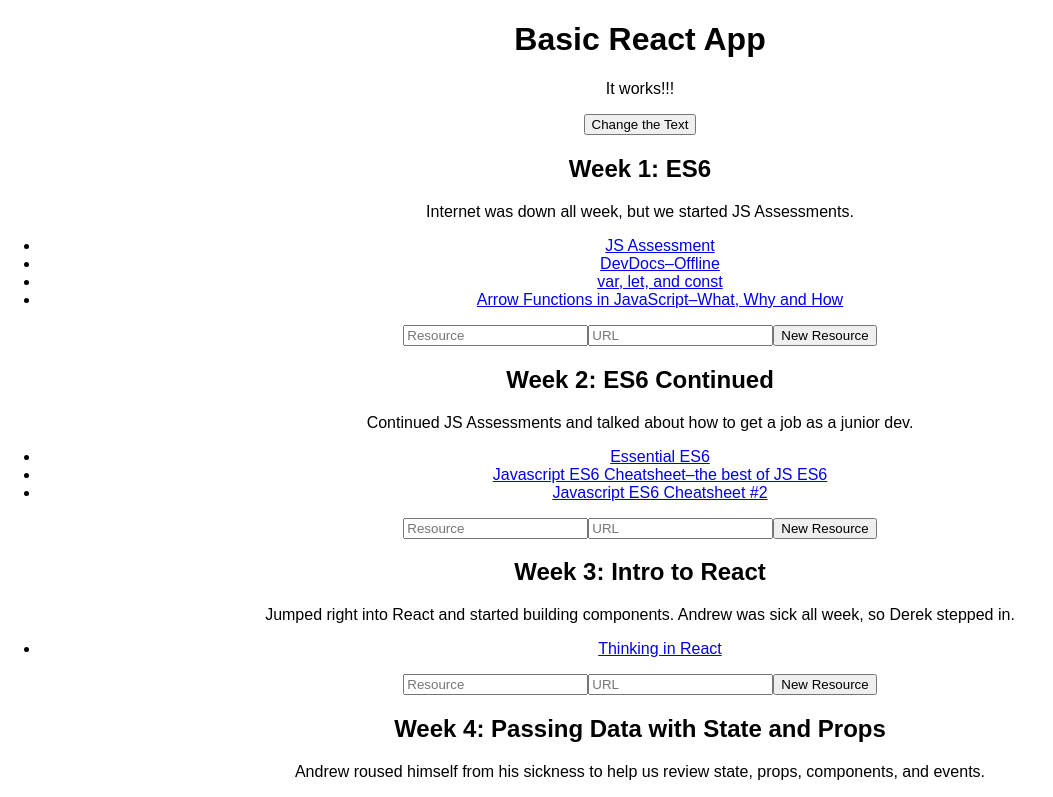
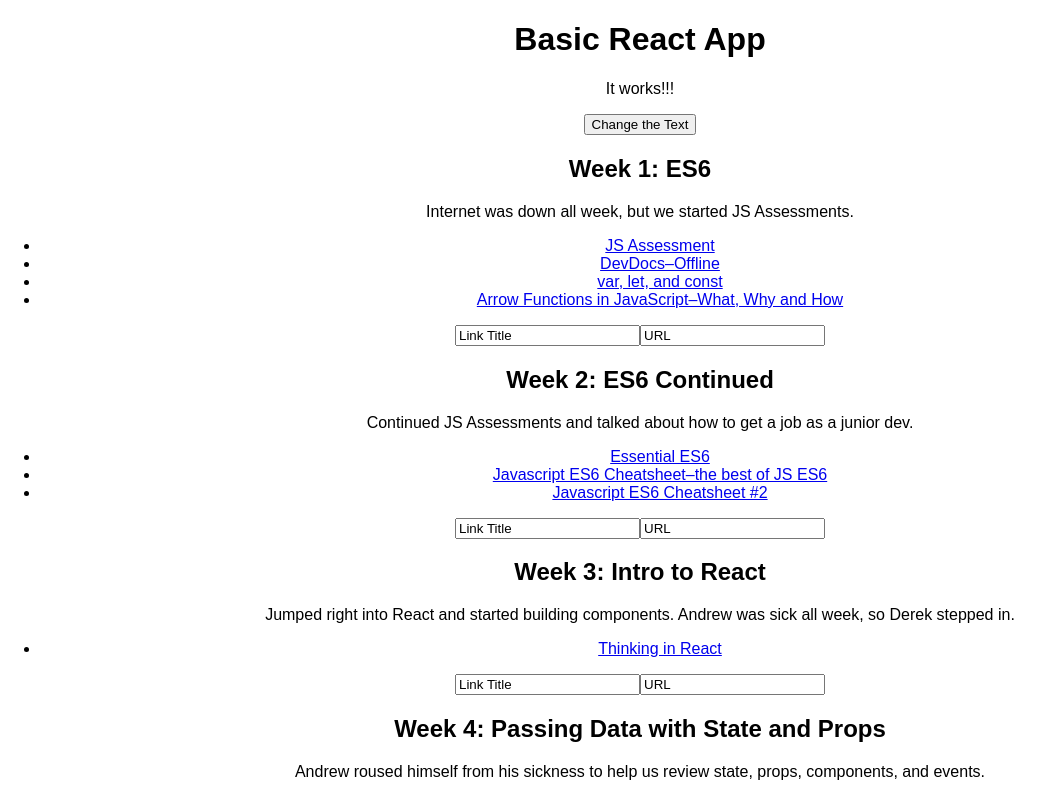
Before and after one commit to lunarnightlight/reactpractice, a React (Create React App) app: page / in a window 1280 px wide. Shown: the top 797 px of the page, without its empty margins (0-1053 px from the left). Built offline with nearby package versions, Linux system fonts and the light colour scheme.

Commit message:
now have two input fields with bound methods in the Week component

```diff
--- a/src/App.js
+++ b/src/App.js
@@ -55,7 +55,6 @@ class App extends Component {
     // component up to the parent component.
     console.log(this);
     this.response = this.response.bind(this);
-    this.rewResource = this.newResource.bind(this);
   }
 
   response(event) {
@@ -63,13 +62,13 @@ class App extends Component {
 		this.setState( {test: 'Event Pass Successful!'} );
 	}
 
-  newResource(resource) {
-    const resources = {...this.state.resources};
-    this.setState({resources});
-  // 'resources' is a hypothetical property in the state that holds a list of resources.
-  // Right now, what I have are separate resource properties for each week. Maybe I can
-  // combine them into one object under the key 'resources'?
-  }
+  // newResource(resource) {
+  //   const resources = {...this.state.resources};
+  //   this.setState({resources});
+  // // 'resources' is a hypothetical property in the state that holds a list of resources.
+  // // Right now, what I have are separate resource properties for each week. Maybe I can
+  // // combine them into one object under the key 'resources'?
+  // }
 
   render() {
     return (
--- a/src/Week.js
+++ b/src/Week.js
@@ -1,7 +1,28 @@
 import React, { Component } from 'react';
-import AddResourceForm from './AddResourceForm.js';
 
 export default class Week extends Component {
+	constructor(props) {
+		super(props);
+		this.state = {
+			resource: 'Link Title',
+			link: 'URL',
+		}
+		this.rewResource = this.newResource.bind(this);
+		this.rewLink = this.newLink.bind(this);
+	}
+
+  newResource(event) {
+    // const resources = {...this.state.resources};
+    this.setState({resource: event.target.value});
+  // 'resources' is a hypothetical property in the state that holds a list of resources.
+  // Right now, what I have are separate resource properties for each week. Maybe I can
+  // combine them into one object under the key 'resources'?
+  }
+
+  newLink(event) {
+  	this.setState({link: event.target.value});
+  }
+
 	render() {
 		const para = this.props.overview.summary;
     const material = this.props.links.map((item, idx) => {
@@ -12,7 +33,10 @@ export default class Week extends Component {
 				<h2 className='App'>{this.props.label}</h2>
 				<p className='App'>{para}</p>
 				<ul className='App'>{material}</ul>
-				<AddResourceForm newresource={this.props.newResource} />
+
+				<input type='text' value={this.state.resource} onChange={this.newResource.bind(this)} />
+				<input type='text' value={this.state.link} onChange={this.newLink.bind(this)} />
+
 			</div>
 		);
 	}
```
